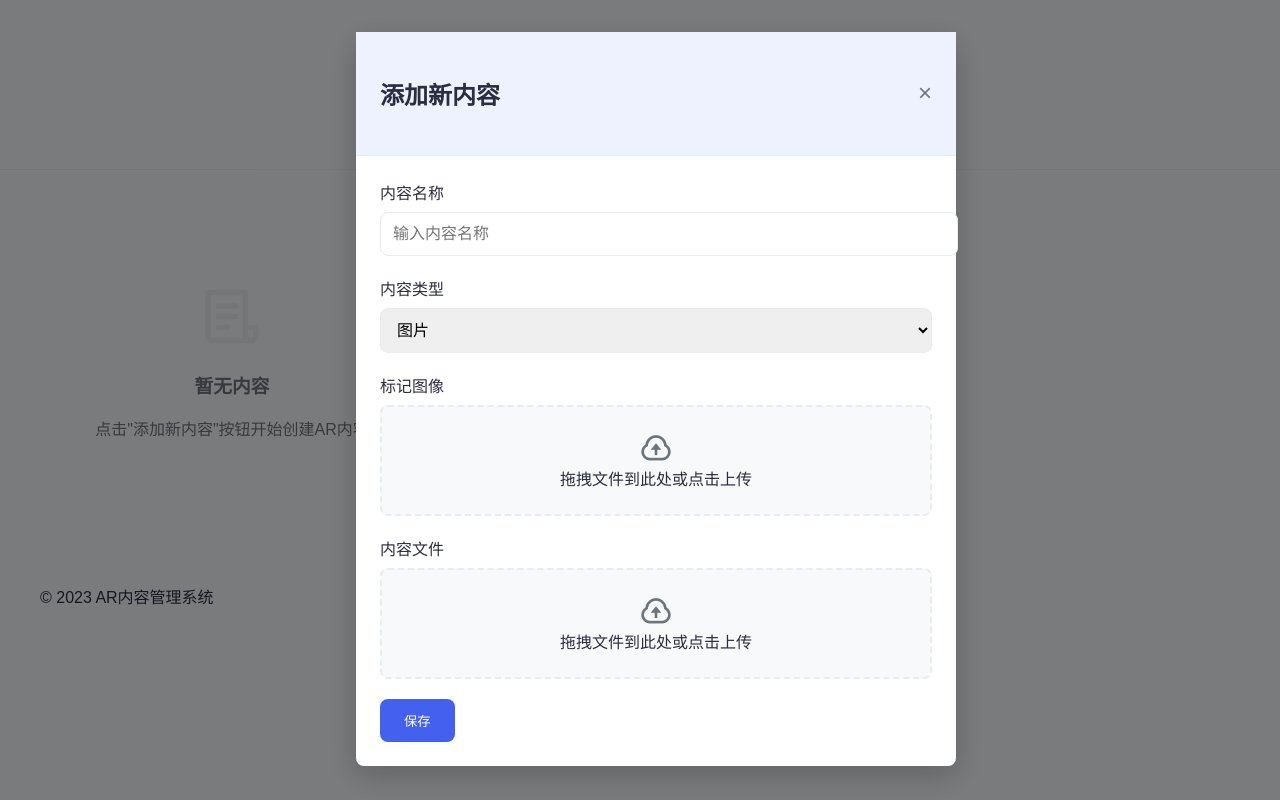
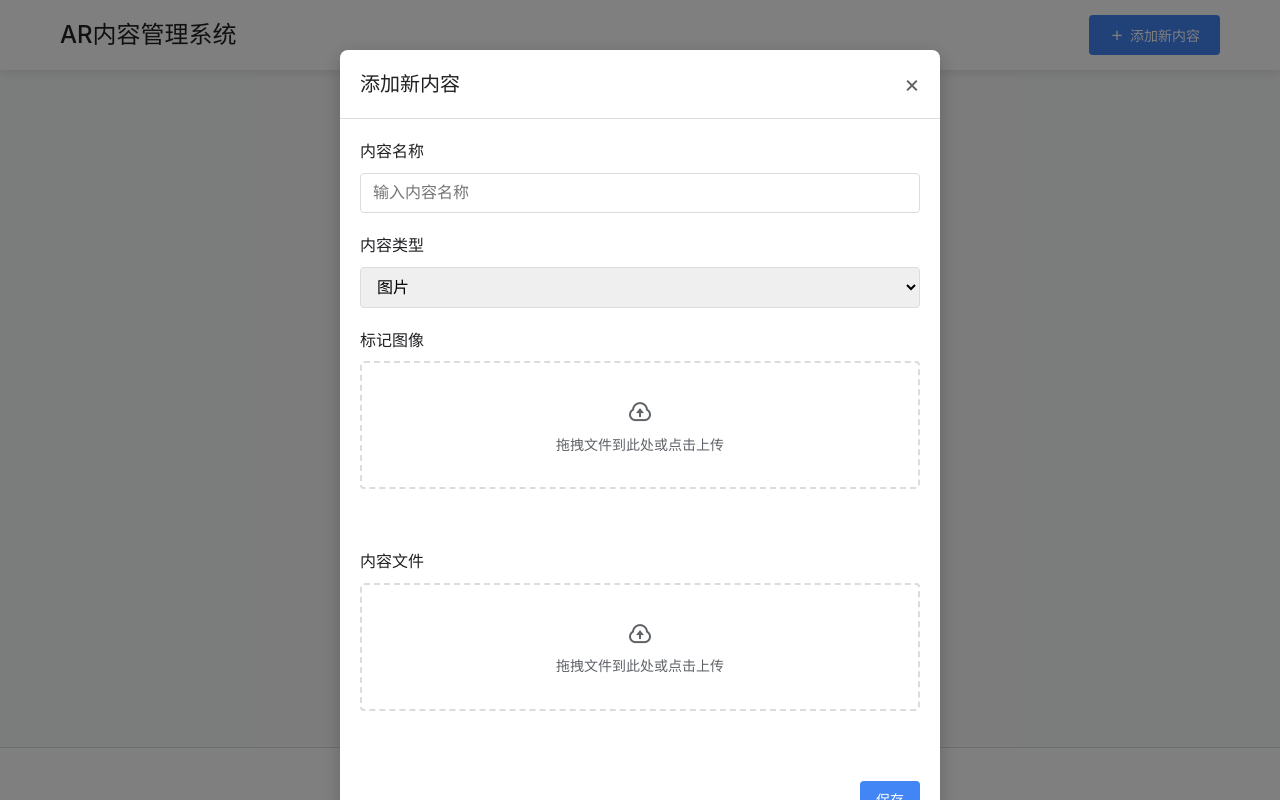
Before and after one commit to YuuZhen/Easy-AR-for-self2, a plain HTML site: page index.html in a window 1280 px wide. Both pictures are taken after a click on the button "添加新内容". Drawn offline with nearby package versions, Linux system fonts and the light colour scheme.

Commit message:
Update styles.css

```diff
--- a/styles.css
+++ b/styles.css
@@ -1,126 +1,193 @@
 :root {
-    --primary: #4361ee;
-    --primary-light: #eef2ff;
-    --secondary: #3a0ca3;
-    --success: #4cc9f0;
-    --danger: #f72585;
-    --dark: #2b2d42;
-    --light: #f8f9fa;
-    --gray: #e9ecef;
-    --text: #2b2d42;
-    --text-light: #6c757d;
-    --radius: 8px;
-    --shadow: 0 4px 6px rgba(0, 0, 0, 0.1);
-    --transition: all 0.3s ease;
+    --primary-color: #4285f4;
+    --primary-hover: #3367d6;
+    --secondary-color: #34a853;
+    --secondary-hover: #2d8e47;
+    --danger-color: #ea4335;
+    --danger-hover: #d33426;
+    --text-dark: #202124;
+    --text-light: #5f6368;
+    --border-color: #dadce0;
+    --background-light: #f8f9fa;
+    --shadow: 0 2px 10px rgba(0, 0, 0, 0.1);
 }
 
-body {
-    font-family: 'Noto Sans SC', sans-serif;
-    background-color: #f5f7fa;
-    color: var(--text);
+* {
+    box-sizing: border-box;
     margin: 0;
     padding: 0;
 }
 
+body {
+    font-family: -apple-system, BlinkMacSystemFont, "Segoe UI", Roboto, Helvetica, Arial, sans-serif;
+    line-height: 1.6;
+    color: var(--text-dark);
+    background-color: var(--background-light);
+    min-height: 100vh;
+    display: flex;
+    flex-direction: column;
+}
+
 .container {
+    width: 100%;
     max-width: 1200px;
     margin: 0 auto;
-    padding: 2rem;
+    padding: 0 20px;
 }
 
+/* 头部样式 */
 header {
+    background-color: white;
+    box-shadow: var(--shadow);
+    padding: 15px 0;
+    position: sticky;
+    top: 0;
+    z-index: 100;
+}
+
+header .container {
     display: flex;
     justify-content: space-between;
     align-items: center;
-    margin-bottom: 2rem;
-    padding-bottom: 1rem;
-    border-bottom: 1px solid var(--gray);
 }
 
-h1 {
-    font-weight: 700;
-    color: var(--primary);
-    font-size: 2rem;
-    margin: 0;
+header h1 {
+    font-size: 24px;
+    font-weight: 500;
 }
 
-.btn {
-    display: inline-flex;
-    align-items: center;
-    justify-content: center;
-    padding: 0.75rem 1.5rem;
-    background-color: var(--primary);
-    color: white;
-    border: none;
-    border-radius: var(--radius);
-    cursor: pointer;
-    font-weight: 500;
-    transition: var(--transition);
+/* 主要内容区域 */
+main {
+    flex: 1;
+    padding: 30px 0;
 }
 
-.btn:hover {
-    background-color: var(--secondary);
-    transform: translateY(-2px);
-    box-shadow: var(--shadow);
-}
-
-.btn i {
-    margin-right: 0.5rem;
-}
-
-.btn-secondary { background-color: var(--success); }
-.btn-secondary:hover { background-color: #3db8dc; }
-
-.btn-danger { background-color: var(--danger); }
-.btn-danger:hover { background-color: #e01e79; }
-
+/* 内容列表 */
 .content-list {
     display: grid;
     grid-template-columns: repeat(auto-fill, minmax(300px, 1fr));
-    gap: 1.5rem;
+    gap: 20px;
+    margin-top: 20px;
 }
 
 .content-card {
     background-color: white;
-    border-radius: var(--radius);
+    border-radius: 8px;
     overflow: hidden;
     box-shadow: var(--shadow);
-    transition: var(--transition);
+    transition: transform 0.2s, box-shadow 0.2s;
 }
 
 .content-card:hover {
     transform: translateY(-5px);
-    box-shadow: 0 10px 20px rgba(0, 0, 0, 0.1);
+    box-shadow: 0 5px 15px rgba(0, 0, 0, 0.1);
 }
 
 .card-image {
     width: 100%;
     height: 180px;
     object-fit: cover;
+    border-bottom: 1px solid var(--border-color);
 }
 
 .card-content {
-    padding: 1.25rem;
+    padding: 15px;
 }
 
 .card-title {
-    font-size: 1.25rem;
-    margin-bottom: 0.5rem;
-    color: var(--dark);
+    font-size: 18px;
+    margin-bottom: 10px;
+    color: var(--text-dark);
 }
 
 .card-info {
+    font-size: 14px;
     color: var(--text-light);
-    font-size: 0.9rem;
-    margin-bottom: 0.5rem;
+    margin-bottom: 15px;
 }
 
 .card-actions {
     display: flex;
-    gap: 0.5rem;
-    margin-top: 1rem;
+    flex-wrap: wrap;
+    gap: 10px;
 }
 
+/* 空状态 */
+.empty-state {
+    grid-column: 1 / -1;
+    text-align: center;
+    padding: 50px 20px;
+    color: var(--text-light);
+}
+
+.empty-state i {
+    font-size: 48px;
+    margin-bottom: 15px;
+    opacity: 0.7;
+}
+
+.empty-state h3 {
+    font-size: 20px;
+    margin-bottom: 10px;
+}
+
+/* 按钮样式 */
+.btn {
+    display: inline-flex;
+    align-items: center;
+    justify-content: center;
+    padding: 8px 16px;
+    border-radius: 4px;
+    font-size: 14px;
+    font-weight: 500;
+    cursor: pointer;
+    transition: background-color 0.2s, transform 0.1s;
+    border: none;
+    outline: none;
+    text-decoration: none;
+    gap: 5px;
+}
+
+.btn:active {
+    transform: scale(0.98);
+}
+
+.btn i {
+    font-size: 16px;
+}
+
+.btn-primary {
+    background-color: var(--primary-color);
+    color: white;
+}
+
+.btn-primary:hover {
+    background-color: var(--primary-hover);
+}
+
+.btn-secondary {
+    background-color: var(--secondary-color);
+    color: white;
+}
+
+.btn-secondary:hover {
+    background-color: var(--secondary-hover);
+}
+
+.btn-danger {
+    background-color: var(--danger-color);
+    color: white;
+}
+
+.btn-danger:hover {
+    background-color: var(--danger-hover);
+}
+
+.add-content-btn {
+    padding: 10px 20px;
+}
+
+/* 模态框样式 */
 .modal {
     display: none;
     position: fixed;
@@ -131,211 +198,225 @@ h1 {
     background-color: rgba(0, 0, 0, 0.5);
     z-index: 1000;
     overflow-y: auto;
-    padding: 2rem 1rem;
-    animation: fadeIn 0.3s ease;
+    padding: 20px;
 }
-
-@keyframes fadeIn { from { opacity: 0; } to { opacity: 1; } }
 
 .modal-content {
     background-color: white;
-    border-radius: var(--radius);
+    border-radius: 8px;
     max-width: 600px;
-    margin: 0 auto;
-    box-shadow: 0 10px 30px rgba(0, 0, 0, 0.2);
-    animation: slideUp 0.3s ease;
+    margin: 30px auto;
+    box-shadow: 0 5px 20px rgba(0, 0, 0, 0.2);
+    animation: modalFadeIn 0.3s;
 }
 
-@keyframes slideUp {
-    from { transform: translateY(50px); opacity: 0; }
-    to { transform: translateY(0); opacity: 1; }
+@keyframes modalFadeIn {
+    from { opacity: 0; transform: translateY(-20px); }
+    to { opacity: 1; transform: translateY(0); }
 }
 
 .modal-header {
+    padding: 15px 20px;
+    border-bottom: 1px solid var(--border-color);
     display: flex;
     justify-content: space-between;
     align-items: center;
-    padding: 1.5rem;
-    background-color: var(--primary-light);
-    border-bottom: 1px solid var(--gray);
 }
 
-.modal-title {
-    font-size: 1.5rem;
-    color: var(--primary);
-    font-weight: 600;
-    margin: 0;
+.modal-header h2 {
+    font-size: 20px;
+    font-weight: 500;
 }
 
 .close {
-    font-size: 1.5rem;
+    font-size: 24px;
     cursor: pointer;
     color: var(--text-light);
-    transition: var(--transition);
+    transition: color 0.2s;
 }
 
-.close:hover { color: var(--danger); }
-
-form { padding: 1.5rem; }
-
-.form-group { margin-bottom: 1.25rem; }
-
-label {
-    display: block;
-    margin-bottom: 0.5rem;
-    font-weight: 500;
-    color: var(--dark);
+.close:hover {
+    color: var(--text-dark);
 }
 
-input[type="text"], select, textarea {
-    width: 100%;
-    padding: 0.75rem;
-    border: 1px solid var(--gray);
-    border-radius: var(--radius);
-    font-family: inherit;
-    font-size: 1rem;
-    transition: var(--transition);
+.modal-body {
+    padding: 20px;
 }
 
-input[type="text"]:focus, select:focus, textarea:focus {
-    outline: none;
-    border-color: var(--primary);
-    box-shadow: 0 0 0 3px rgba(67, 97, 238, 0.2);
+/* 表单样式 */
+.form-group {
+    margin-bottom: 20px;
 }
 
-.file-input-container {
-    position: relative;
-    margin-bottom: 0.75rem;
+.form-group label {
+    display: block;
+    margin-bottom: 8px;
+    font-weight: 500;
 }
 
-.file-input {
-    position: absolute;
-    left: -9999px;
+.form-group input[type="text"],
+.form-group select {
+    width: 100%;
+    padding: 10px 12px;
+    border: 1px solid var(--border-color);
+    border-radius: 4px;
+    font-size: 16px;
+    transition: border-color 0.2s;
 }
 
-.file-input-label {
-    display: inline-block;
-    padding: 0.75rem 1.5rem;
-    background-color: var(--gray);
-    color: var(--text);
-    border-radius: var(--radius);
-    cursor: pointer;
-    transition: var(--transition);
+.form-group input[type="text"]:focus,
+.form-group select:focus {
+    border-color: var(--primary-color);
+    outline: none;
 }
 
-.file-input-label:hover { background-color: #dde1e6; }
+.form-actions {
+    display: flex;
+    justify-content: flex-end;
+    margin-top: 30px;
+}
 
-.preview-container {
-    margin-top: 0.75rem;
-    border: 1px dashed var(--gray);
-    border-radius: var(--radius);
-    padding: 0.5rem;
-    min-height: 100px;
-    display: flex;
-    align-items: center;
-    justify-content: center;
+/* 拖拽上传区域 */
+.drop-zone {
+    border: 2px dashed var(--border-color);
+    border-radius: 4px;
+    padding: 30px;
+    text-align: center;
+    cursor: pointer;
+    transition: border-color 0.2s, background-color 0.2s;
+    margin-bottom: 10px;
+}
+
+.drop-zone:hover,
+.drop-zone.active {
+    border-color: var(--primary-color);
+    background-color: rgba(66, 133, 244, 0.05);
+}
+
+.drop-text {
+    color: var(--text-light);
+    font-size: 14px;
+}
+
+.drop-text i {
+    font-size: 24px;
+    margin-bottom: 5px;
+}
+
+/* 预览区域 */
+.preview {
+    margin-top: 10px;
+    min-height: 30px;
 }
 
 .preview-image {
     max-width: 100%;
     max-height: 200px;
     border-radius: 4px;
+    border: 1px solid var(--border-color);
 }
 
-.drop-zone {
-    border: 2px dashed var(--gray);
-    border-radius: var(--radius);
-    padding: 1.5rem;
-    text-align: center;
-    transition: var(--transition);
-    cursor: pointer;
-    background-color: var(--light);
-    margin-bottom: 0.75rem;
+/* 进度条 */
+.progress-container {
+    margin-top: 10px;
+    display: none;
 }
 
-.drop-zone.active {
-    border-color: var(--primary);
-    background-color: var(--primary-light);
+.progress-text-container {
+    display: flex;
+    justify-content: center;
+    align-items: center;
+    margin-top: 5px;
 }
 
-.drop-zone-prompt {
-    margin-top: 0.5rem;
+.progress-text {
+    font-size: 14px;
     color: var(--text-light);
 }
 
-.drop-zone i {
-    font-size: 2rem;
-    color: var(--text-light);
-    margin-bottom: 0.5rem;
+/* 二维码样式 */
+.qr-code {
+    margin: 0 auto 20px;
+    max-width: 200px;
 }
 
-.progress-container {
-    margin-top: 0.5rem;
-    margin-bottom: 0.75rem;
-    display: none; /* 初始隐藏 */
-    padding: 5px;
-    background-color: #f5f7fa;
-    border-radius: var(--radius);
-}
-
-.progress-bar {
-    height: 10px; /* 增加高度使其更明显 */
-    background-color: var(--gray);
-    border-radius: 5px;
-    overflow: hidden;
-    position: relative; /* 添加相对定位 */
-}
-
-.progress-bar-fill {
-    height: 100%;
-    background-color: var(--primary);
-    width: 0%;
-    transition: width 0.3s ease;
-    position: absolute; /* 使用绝对定位 */
-    left: 0;
-    top: 0;
-}
-
-.progress-text {
-    font-size: 0.8rem;
-    color: var(--text-light);
-    text-align: right;
-    margin-top: 0.25rem;
-    font-weight: 500; /* 加粗使其更明显 */
-}
-
-.qr-container {
-    padding: 2rem;
+.text-center {
     text-align: center;
 }
 
-.qr-code {
-    display: inline-block;
-    padding: 1rem;
-    background-color: white;
-    border-radius: var(--radius);
-    box-shadow: 0 2px 10px rgba(0, 0, 0, 0.1);
-    margin-bottom: 1rem;
+.url-container {
+    margin-top: 20px;
 }
 
-.empty-state {
-    text-align: center;
-    padding: 3rem 1rem;
-    color: var(--text-light);
+.url-box {
+    display: flex;
+    align-items: center;
+    margin-top: 10px;
+    border: 1px solid var(--border-color);
+    border-radius: 4px;
+    padding: 5px 10px;
+    background-color: var(--background-light);
 }
 
-.empty-state i {
-    font-size: 4rem;
-    color: var(--gray);
-    margin-bottom: 1rem;
+.ar-url {
+    flex: 1;
+    overflow: hidden;
+    text-overflow: ellipsis;
+    white-space: nowrap;
+    padding: 5px 0;
+    font-size: 14px;
 }
 
+.copied {
+    background-color: var(--secondary-color) !important;
+}
+
+/* 页脚样式 */
+footer {
+    background-color: white;
+    border-top: 1px solid var(--border-color);
+    padding: 15px 0;
+    text-align: center;
+    color: var(--text-light);
+    font-size: 14px;
+}
+
+/* 响应式调整 */
 @media (max-width: 768px) {
-    .container { padding: 1rem; }
-    header {
+    header h1 {
+        font-size: 20px;
+    }
+
+    .content-list {
+        grid-template-columns: 1fr;
+    }
+
+    .modal-content {
+        margin: 10px;
+    }
+
+    .card-actions {
         flex-direction: column;
-        align-items: flex-start;
-        gap: 1rem;
     }
-    .content-list { grid-template-columns: 1fr; }
+
+    .card-actions .btn {
+        width: 100%;
+    }
 }
+
+/* 处理文件类型图标 */
+.file-type-icon {
+    font-size: 40px;
+    color: var(--primary-color);
+    margin-bottom: 10px;
+}
+
+/* 动画效果 */
+@keyframes fadeIn {
+    from { opacity: 0; }
+    to { opacity: 1; }
+}
+
+.fade-in {
+    animation: fadeIn 0.3s;
+}
```
